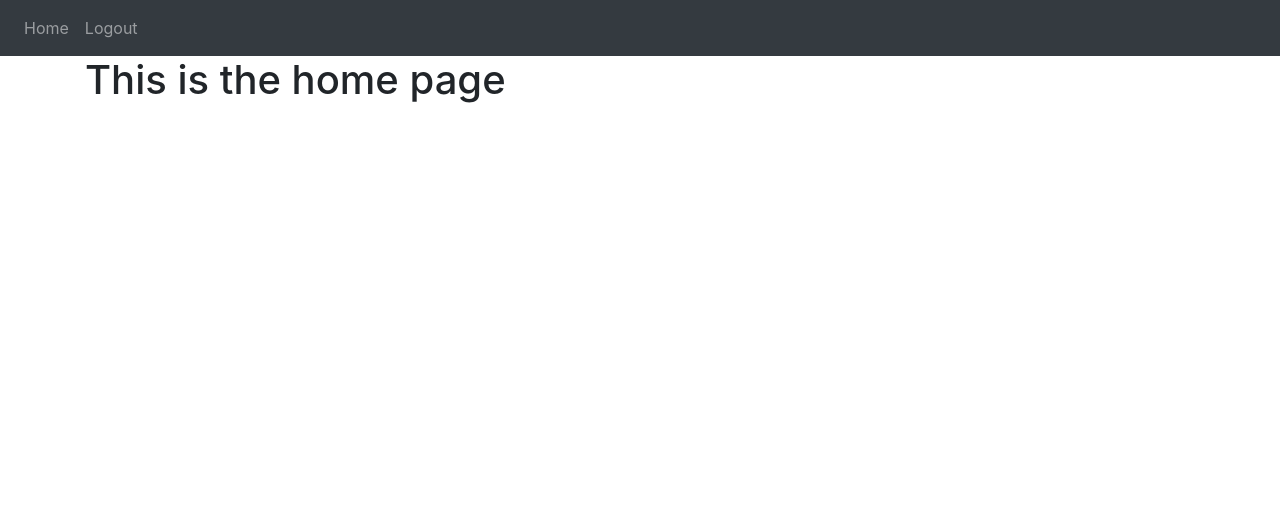
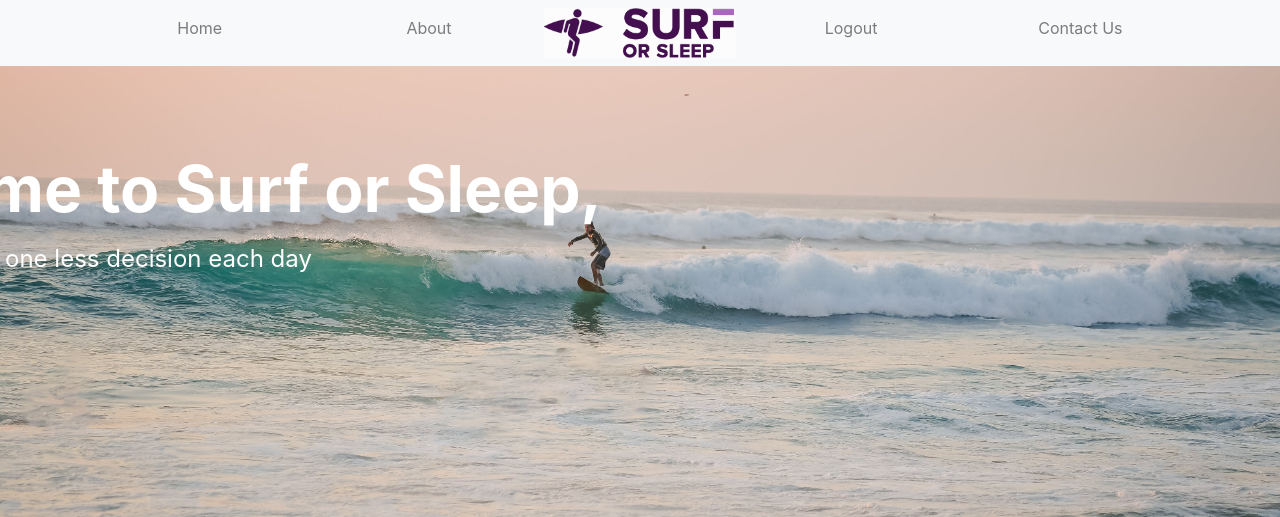
Before and after one commit to ParkerJ25/Surf-or-Sleep, a Flask app: page / in a window 1280 px wide. Shown: the top 517 px of the page. Run offline with Flask 3, Linux system fonts and the light colour scheme; a user stored in the database is signed in; some libraries are stand-ins or nearby versions.

Commit message:
Added Logo, background img, changed navbar
Lots of styling done here and lots more to go.

```diff
--- /dev/null
+++ b/website/static/css/style.css
@@ -0,0 +1,27 @@
+.page-title {
+    text-align: left;
+    margin-left: -300px; /* Adjust the value to your preference */
+    padding: 5px;
+    margin-top: 80px;
+    box-sizing: border-box;
+    font-weight: 700; /* Bold */
+    font-size: 4em;
+}
+
+
+
+.page-slogan {
+    text-align: left;
+    margin-left: -290px;
+    font-weight: 400; /* Regular */
+    font-size: 1.5em;
+}
+
+body {
+    font-family: 'Inter', sans-serif;
+    background-image: url('../images/background.jpg'); /* Adjust the path based on your folder structure */
+    background-size: cover;
+    background-position: center;
+    background-repeat: no-repeat;
+    color: #ffffff; /* Set text color to white or any contrasting color */
+}
--- a/website/templates/base.html
+++ b/website/templates/base.html
@@ -15,27 +15,55 @@
       crossorigin="anonymous"
     />
 
+    <style>
+      .navbar-dark .navbar-nav .nav-link {
+        color: white; /* Change text color */
+      }
+
+      .navbar-dark .navbar-toggler-icon {
+        background-color: white; /* Change hamburger icon color */
+      }
+
+      .navbar-dark .navbar-toggler {
+        border: 1px solid white; /* Change hamburger icon border color */
+      }
+
+      .navbar-brand {
+        margin-right: 0; /* Remove default margin */
+      }
+
+      .navbar-nav {
+        width: 100%;
+        display: flex;
+        justify-content: space-between;
+      }
+
+      .navbar-nav .nav-item {
+        flex: 1;
+        text-align: center;
+      }
+    </style>
+
     <title>{% block title %}Home{% endblock %}</title>
   </head>
   <body>
-    <nav class="navbar navbar-expand-lg navbar-dark bg-dark">
-      <button
-        class="navbar-toggler"
-        type="button"
-        data-toggle="collapse"
-        data-target="#navbar"
-      >
+    <nav class="navbar navbar-expand-lg navbar-light bg-light">
+      <div class="container">
+        <a class="navbar-brand" href="/">
+        </a>
+
+        <button class="navbar-toggler" type="button" data-toggle="collapse" data-target="#navbar">
           <span class="navbar-toggler-icon"></span>
         </button>
+
         <div class="collapse navbar-collapse" id="navbar">
           <div class="navbar-nav">
-          {% if user.is_authenticated %}
             <a class="nav-item nav-link" id="home" href="/">Home</a>
+            <a class="nav-item nav-link" id="about" href="/about">About</a>
+            <img src="{{ url_for('static', filename='images/logo.png') }}" alt="Logo" height="50">
             <a class="nav-item nav-link" id="logout" href="/logout">Logout</a>
-          {% else %}
-          <a class="nav-item nav-link" id="login" href="/login">Login</a>
-          <a class="nav-item nav-link" id="signUp" href="/sign-up">Sign Up</a>
-          {% endif %}
+            <a class="nav-item nav-link" id="contact-us" href="/contact-us">Contact Us</a>
+          </div>
         </div>
       </div>
     </nav>
--- a/website/templates/home.html
+++ b/website/templates/home.html
@@ -1,5 +1,32 @@
 {% extends "base.html" %} {% block title %}Home{% endblock %}
 
 {% block content %}
-<h1>This is the home page</h1>
+<!DOCTYPE html>
+<html lang="en">
+<head>
+    <meta charset="UTF-8">
+    <meta name="viewport" content="width=device-width, initial-scale=1.0">
+    <link rel="stylesheet" href="{{ url_for('static', filename='css/style.css') }}">
+    <title>Welcome to Surf or Sleep!</title>
+</head>
+<body>
+
+    <h1 class="page-title">Welcome to Surf or Sleep,</h1>
+
+    <p class="page-slogan">Helping you make one less decision each day</p>
+
+    <!-- <p>Our objective is to help take the stress away from deciding if you should surf or sleep on any given day.</p>
+
+    <p>We know other surf sites are lacking in consistent and accurate conditions so to counteract that we aggregate conditions from multiple sites to gain a consensus on conditions for that day.</p>
+
+    <p>This is a beta version of our website and we have many new features on the way such as:</p>
+
+    <ul>
+        <li>Currently only have conditions for Huntington Beach but we are working on conditions for other Orange County breaks such as Churches, Doheny, and Newport Beach</li>
+        <li>Working on implementing an account tab that would allow you to change your personalized settings and preferences</li>
+    </ul> -->
+
+</body>
+</html>
+
 {% endblock %}
```
Also changed, not shown: website/static/images/Logo.png (added), website/static/images/background.jpg (added). Lines whose indentation alone changed are shown as unchanged.
